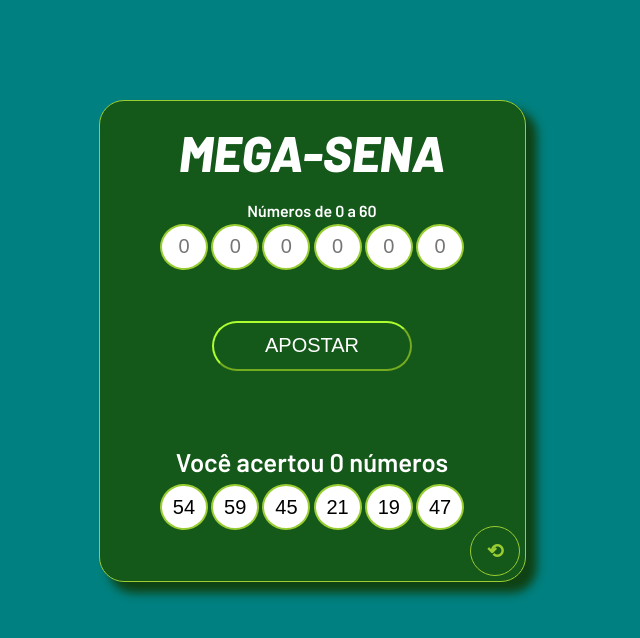
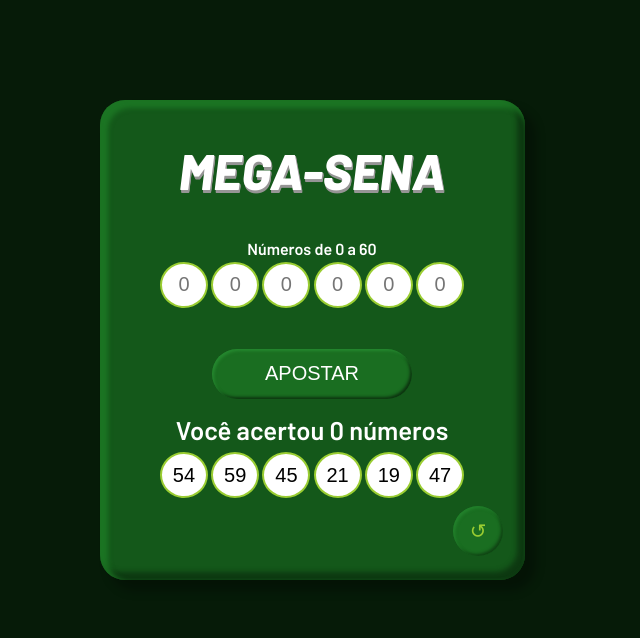
Before and after one commit to MoaresOliveira/mega-sena-simulator, a plain HTML site: page index.html in a window 1280 px wide. Both pictures are taken after a click on the button "APOSTAR". Shown: the whole page, without its empty margins (328-968 px from the left). Drawn offline with Linux system fonts and the light colour scheme.

Commit message:
Alteração no estilo e posicionamento

```diff
--- a/index.html
+++ b/index.html
@@ -33,7 +33,7 @@
                 <input type="number" class="r" id="r5"  readonly>
                 <input type="number" class="r" id="r6"  readonly>
             </div>
-            <button id="reload" onclick="reload()">⟲</button>
+            <button id="reload" onclick="reload()">↺</button>
         </div>
     <script src="script.js"></script>
 </body>
--- a/style.css
+++ b/style.css
@@ -4,16 +4,15 @@
 body{
     margin: 0;
     padding: 0;
-    background-color: teal;
+    background-color: #061b08;
     display: flex;
     justify-content: center;
     height: 100vh;
     font-family: 'Barlow', sans-serif;
     overflow-x: hidden;
 }
-
 .items{
-    position: relative;
+    position: absolute;
     display: grid;
     grid-template-areas:"t"
                         "n"
@@ -28,34 +27,36 @@
     width: 33vw;
     height: 60%;
     text-align: center;
-    border: 1px solid yellowgreen;
     border-radius: 25px;
-    box-shadow: 10px 10px 10px 1px rgb(15, 65, 19);
-
+    box-shadow: 10px 10px 10px 1px rgba(0, 0, 0, 0.281),
+                inset 5px 5px 5px 3px #1f8027b7,
+                inset -5px -5px 5px 3px #0b2c0eb7;
 }
 #reload{
     position: absolute;
-    color: yellowgreen;
+    color: #9acd32;
     font-size:clamp(15px,20px,20px);
-    bottom: 1%;
-    right: 1%;
-    font-weight:bold;
+    bottom: 5%;
+    right: 5%;
     text-align:center;
     width:50px;
     height:50px;
-    background-color:#14581a;
-    border: 1px solid yellowgreen;
+    box-shadow: inset 2px 2px 3px 0px #25882fb7,
+                inset -2px -2px 3px 0px #0d3310b7;
+    background-color:#1a6e21;
+    border: none;
     border-radius: 25px;
     cursor: pointer;
 }
-#reload:hover{
-    background-color: yellowgreen;
-    color: #14581a;
+#reload:active{
+    box-shadow: inset -2px -2px 3px 0px #25882fb7,
+                inset 2px 2px 3px 0px #0d3310b7;
 }
 .title{
     font-weight: 800;
     font-style: italic;
     font-size: clamp(45px, 50px, 50px);
+    text-shadow: 1px 1px 0 #969595, 1px 2px 0 #969595, 1px 3px 0 #969595;
     color: White;
     grid-area: t;
     align-self: center;
@@ -81,25 +82,32 @@
     width: 200px;
     height: 50px;
     justify-self: center;
-    border: 2px outset greenyellow;
+    box-shadow: inset 2px 2px 3px 0px #25882f,
+                inset -2px -2px 3px 0px #0d3310;
+    border: none;
     border-radius: 25px;
-    background-color: rgb(20, 88, 26);
+    background-color: #1a6e21;
     cursor: pointer;
     text-align: center;
     line-height: 40px;
+    margin-top: -50px;
 }
 .botao:active{
-    border: 2px inset greenyellow;
-    background-color: rgb(31, 121, 39);
+    box-shadow: inset -2px -2px 3px 0px #25882f,
+                inset 2px 2px 3px 0px #0d3310;
 }
 #nresultado{
-    margin: 0 auto 25px auto;
+    position: absolute;
+    bottom: 90%;
+    left: 10%;
+    right: 10%;
+    margin: 0 auto;
     align-content: space-around;
     grid-area: rn;
     visibility: hidden;
 }
 .resultado{
-    font-size: clamp(25px,2vw,30px);
+    font-size: clamp(20px,2vw,30px);
     align-self: flex-end;
     color: white;
     margin-bottom: 10px;
```
